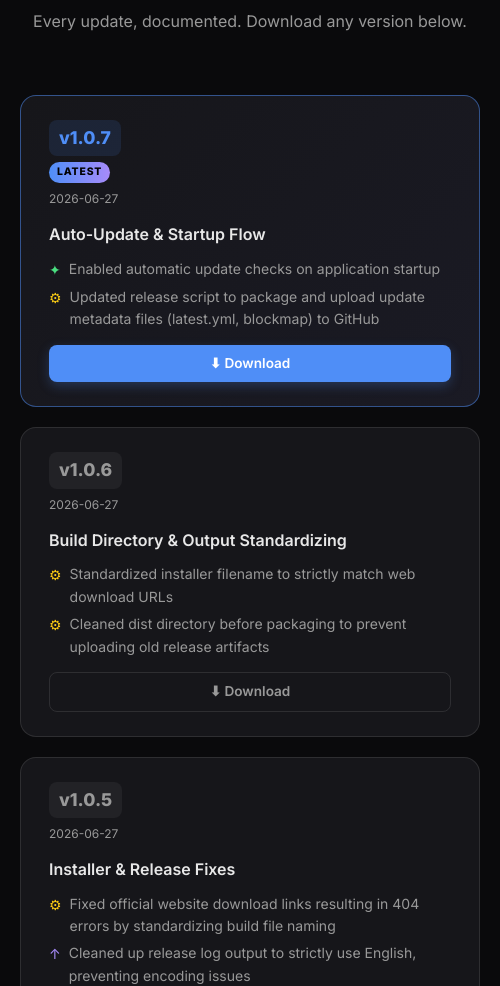
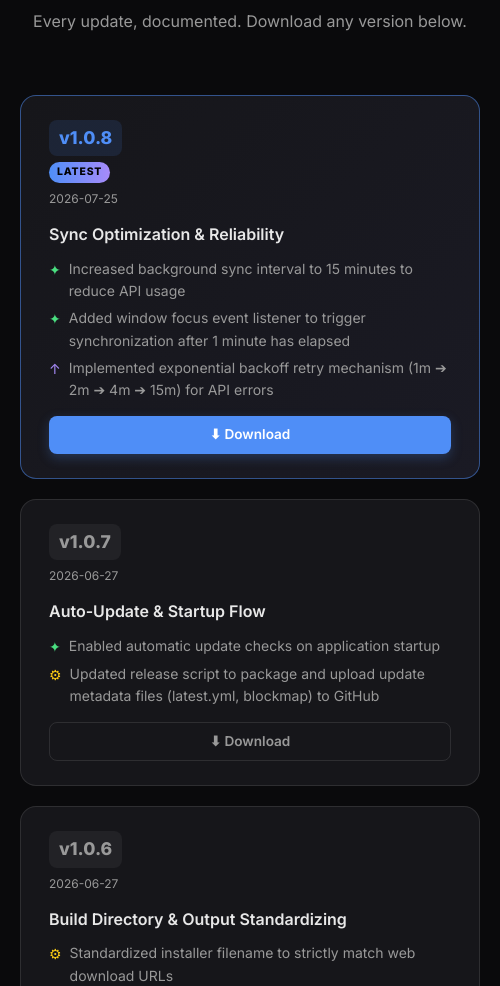
Before and after one commit to kidiksentrik/Calendar-On-Demand, an Electron app: page docs/index.html in a window 500 px wide. Shown: the part 2767-3753 px from the top of the page. Drawn offline with Linux system fonts and the light colour scheme.

Commit message:
docs: add v1.0.8 changelog and restore historical download links

```diff
--- a/docs/index.html
+++ b/docs/index.html
@@ -359,8 +359,24 @@
 
                 <li class="changelog-item latest">
                     <div class="cl-version-block">
-                        <span class="cl-version">v1.0.7</span>
+                        <span class="cl-version">v1.0.8</span>
                         <span class="cl-latest-badge">Latest</span>
+                        <span class="cl-date">2026-07-25</span>
+                    </div>
+                    <div class="cl-body">
+                        <h3>Sync Optimization & Reliability</h3>
+                        <ul class="cl-notes">
+                            <li class="new">Increased background sync interval to 15 minutes to reduce API usage</li>
+                            <li class="new">Added window focus event listener to trigger synchronization after 1 minute has elapsed</li>
+                            <li class="improve">Implemented exponential backoff retry mechanism (1m ➔ 2m ➔ 4m ➔ 15m) for API errors</li>
+                        </ul>
+                    </div>
+                    <a id="dl-v108" href="https://github.com/kidiksentrik/Calendar-On-Demand/releases/download/v1.0.8/Calendar-On-Demand-Setup-1.0.8.exe" class="cl-download">⬇ Download</a>
+                </li>
+
+                <li class="changelog-item">
+                    <div class="cl-version-block">
+                        <span class="cl-version" style="color:var(--text-dim);background:rgba(255,255,255,0.05);">v1.0.7</span>
                         <span class="cl-date">2026-06-27</span>
                     </div>
                     <div class="cl-body">
@@ -370,7 +386,7 @@
                             <li class="fix">Updated release script to package and upload update metadata files (latest.yml, blockmap) to GitHub</li>
                         </ul>
                     </div>
-                    <a id="dl-v107" href="https://github.com/kidiksentrik/Calendar-On-Demand/releases/download/v1.0.8/Calendar-On-Demand-Setup-1.0.8.exe" class="cl-download">⬇ Download</a>
+                    <a id="dl-v107" href="https://github.com/kidiksentrik/Calendar-On-Demand/releases/download/v1.0.7/Calendar-On-Demand-Setup-1.0.7.exe" class="cl-download old">⬇ Download</a>
                 </li>
 
                 <li class="changelog-item">
@@ -385,7 +401,7 @@
                             <li class="fix">Cleaned dist directory before packaging to prevent uploading old release artifacts</li>
                         </ul>
                     </div>
-                    <a id="dl-v106" href="https://github.com/kidiksentrik/Calendar-On-Demand/releases/download/v1.0.8/Calendar-On-Demand-Setup-1.0.8.exe" class="cl-download old">⬇ Download</a>
+                    <a id="dl-v106" href="https://github.com/kidiksentrik/Calendar-On-Demand/releases/download/v1.0.6/Calendar-On-Demand-Setup-1.0.6.exe" class="cl-download old">⬇ Download</a>
                 </li>
 
                 <li class="changelog-item">
@@ -400,7 +416,7 @@
                             <li class="improve">Cleaned up release log output to strictly use English, preventing encoding issues</li>
                         </ul>
                     </div>
-                    <a id="dl-v105" href="https://github.com/kidiksentrik/Calendar-On-Demand/releases/download/v1.0.8/Calendar-On-Demand-Setup-1.0.8.exe" class="cl-download old">⬇ Download</a>
+                    <a id="dl-v105" href="https://github.com/kidiksentrik/Calendar-On-Demand/releases/download/v1.0.5/Calendar-On-Demand-Setup-1.0.5.exe" class="cl-download old">⬇ Download</a>
                 </li>
 
                 <li class="changelog-item">
@@ -416,7 +432,7 @@
                             <li class="new">Added app version display in the settings panel</li>
                         </ul>
                     </div>
-                    <a id="dl-v104" href="https://github.com/kidiksentrik/Calendar-On-Demand/releases/download/v1.0.8/Calendar-On-Demand-Setup-1.0.8.exe" class="cl-download old">⬇ Download</a>
+                    <a id="dl-v104" href="https://github.com/kidiksentrik/Calendar-On-Demand/releases/download/v1.0.4/Calendar-On-Demand-Setup-1.0.4.exe" class="cl-download old">⬇ Download</a>
                 </li>
 
                 <li class="changelog-item">
@@ -452,7 +468,7 @@
                             <li class="improve">Landing page and docs updated with Ko-fi support links</li>
                         </ul>
                     </div>
-                    <a id="dl-v101" href="https://github.com/kidiksentrik/Calendar-On-Demand/releases/download/v1.0.8/Calendar-On-Demand-Setup-1.0.8.exe" class="cl-download old">⬇ Download</a>
+                    <a id="dl-v101" href="https://github.com/kidiksentrik/Calendar-On-Demand/releases/download/v1.0.1/Calendar-On-Demand-Setup-1.0.1.exe" class="cl-download old">⬇ Download</a>
                 </li>
 
                 <li class="changelog-item">
@@ -470,7 +486,7 @@
                             <li class="new">System tray integration & auto-launch</li>
                         </ul>
                     </div>
-                    <a id="dl-v100" href="https://github.com/kidiksentrik/Calendar-On-Demand/releases/download/v1.0.8/Calendar-On-Demand-Setup-1.0.8.exe" class="cl-download old">⬇ Download</a>
+                    <a id="dl-v100" href="https://github.com/kidiksentrik/Calendar-On-Demand/releases/download/v1.0.0/Calendar-On-Demand-Setup-1.0.0.exe" class="cl-download old">⬇ Download</a>
                 </li>
 
             </ul>
```
Also changed, not shown: landing/versions.html (+5 -0 lines).
